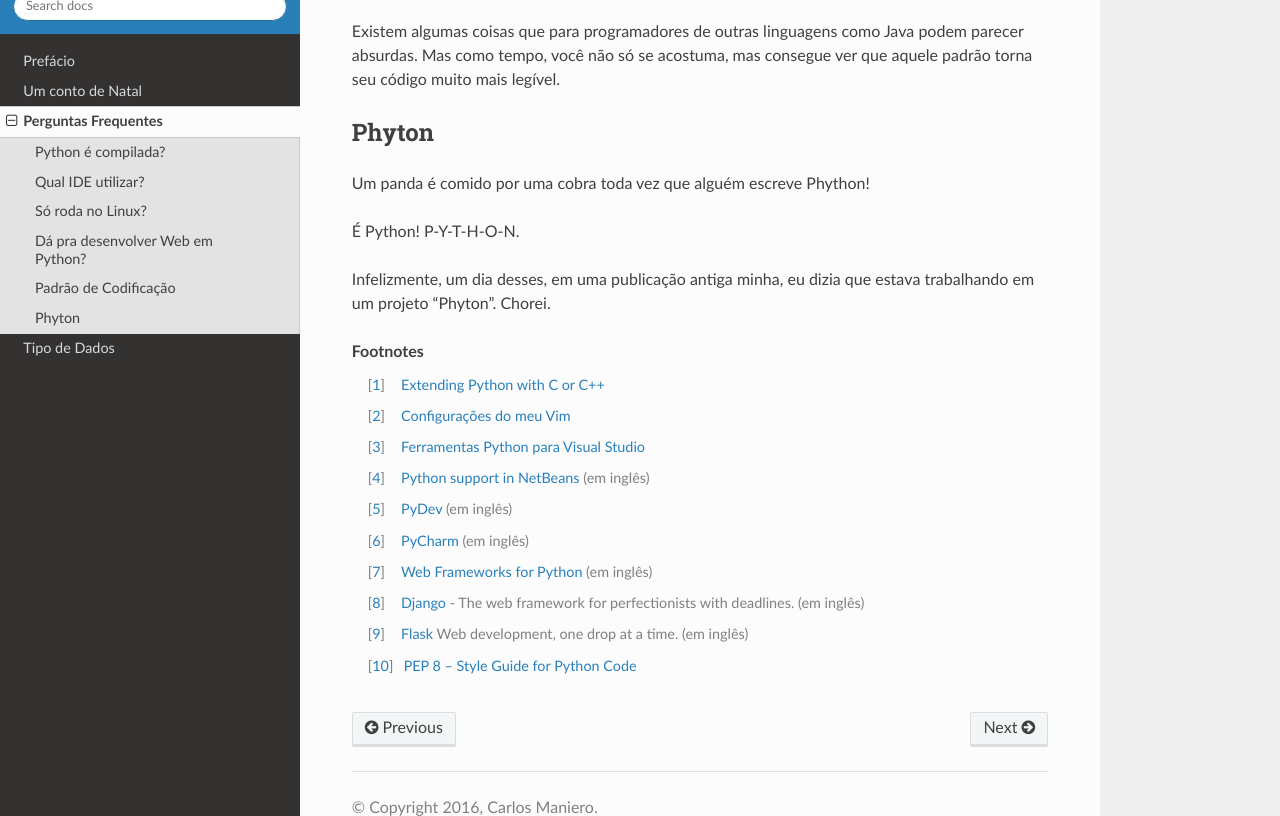
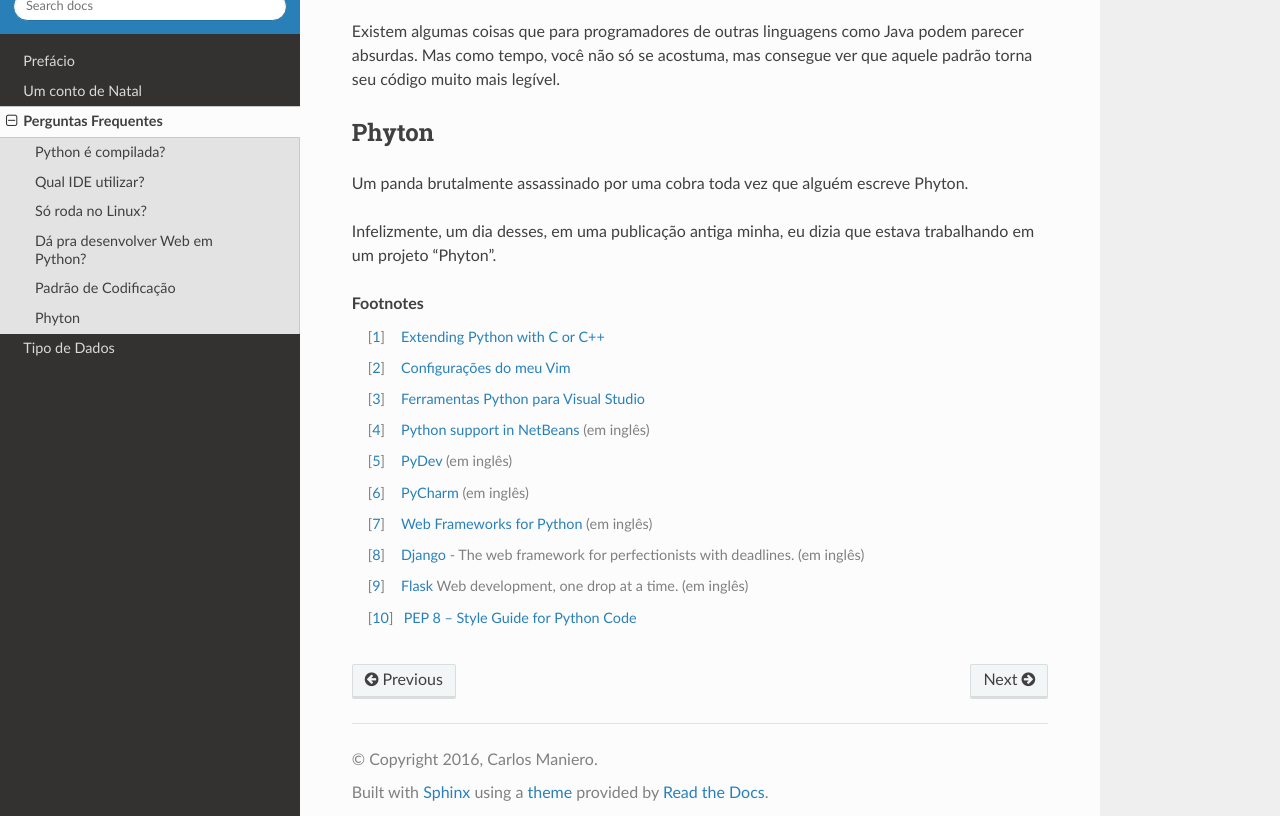
Before and after one commit to carlosmaniero/python-para-programadores, a Sphinx documentation site: the page built from source/03/perguntas-frequentes.rst, in a window 1280 px wide and 900 px high, scrolled down 2332 px, cut to the strip 84-900 px from the top of the window. Built offline with Sphinx 7.4.7 and the Read the Docs theme 2.0.0, drawn with Linux system fonts in a browser that asks for light colours.

Commit message:
Revisão da revisão

```diff
--- a/source/03/perguntas-frequentes.rst
+++ b/source/03/perguntas-frequentes.rst
@@ -121,12 +121,11 @@ ver que aquele padrão torna seu código muito mais legível.
 Phyton
 ======
 
-Um panda é comido por uma cobra toda vez que alguém escreve Phython!
-
-É Python! P-Y-T-H-O-N.
+Um panda brutalmente assassinado por uma cobra toda vez que alguém escreve
+Phyton.
 
 Infelizmente, um dia desses, em uma publicação antiga minha, eu dizia que
-estava trabalhando em um projeto "Phyton". Chorei.
+estava trabalhando em um projeto "Phyton".
 
 
 .. rubric:: Footnotes
```
